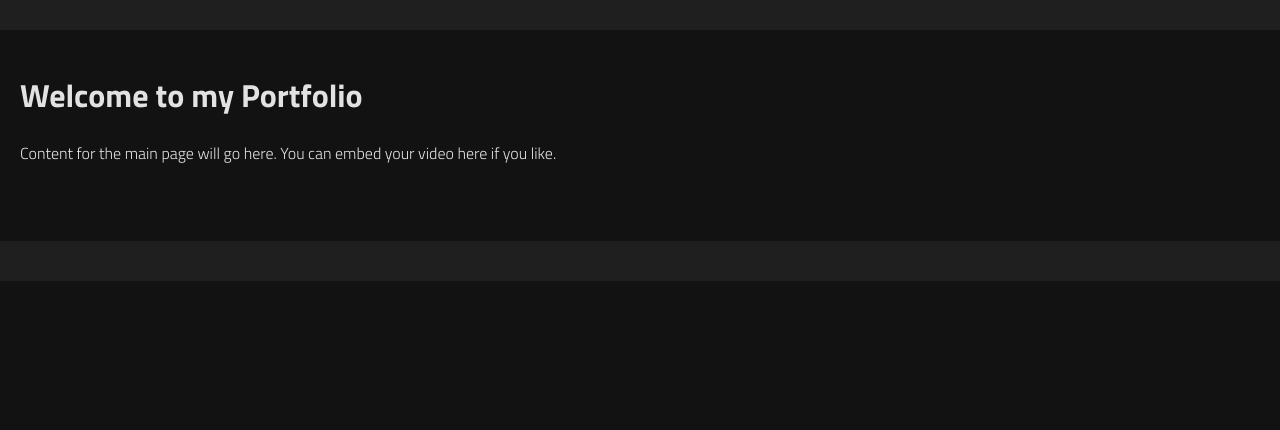
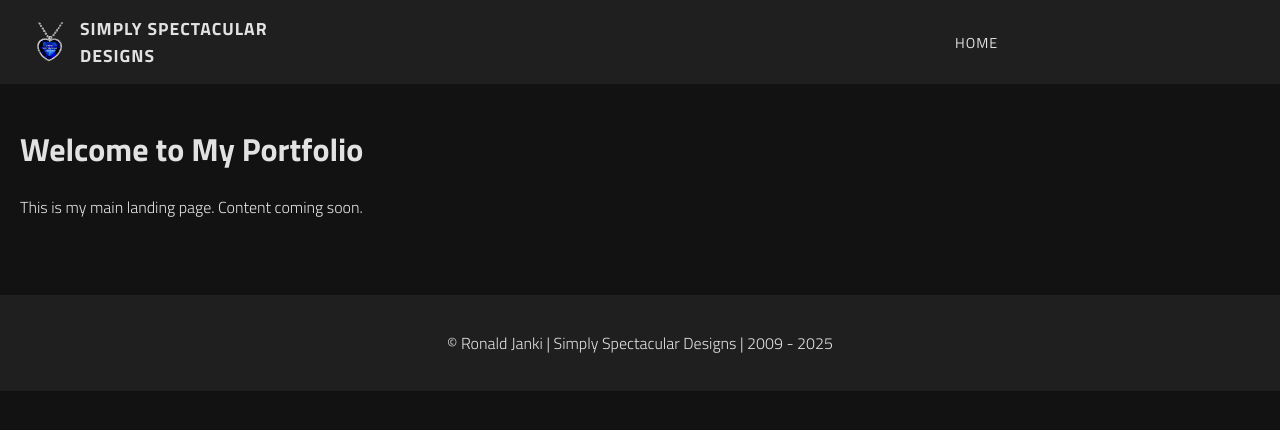
Before and after one commit to 50anira/50anira.github.io, a Flask app: template templates/index.html in a window 1280 px wide. Shown: the top 430 px of the page. Run offline with Flask 3, Linux system fonts and the light colour scheme; the template is opened without the code that fills it, so the values that code supplies are empty.

Commit message:
Update index and app.py

```diff
--- a/app.py
+++ b/app.py
@@ -12,35 +12,10 @@ CONSUMER_SECRET = os.getenv("SMUGMUG_API_SECRET")
 ACCESS_TOKEN = os.getenv("SMUGMUG_ACCESS_TOKEN")
 ACCESS_TOKEN_SECRET = os.getenv("SMUGMUG_ACCESS_TOKEN_SECRET")
 
-# --- Homepage Route (Your Key Finder) ---
+# --- Homepage Route (Simple Landing Page) ---
 @app.route('/')
 def home():
-    if not all([CONSUMER_KEY, CONSUMER_SECRET, ACCESS_TOKEN, ACCESS_TOKEN_SECRET]):
-        return "Server configuration error: Missing one or more API credentials in Environment Variables.", 500
-
-    oauth = OAuth1Session(
-        CONSUMER_KEY, client_secret=CONSUMER_SECRET,
-        resource_owner_key=ACCESS_TOKEN, resource_owner_secret=ACCESS_TOKEN_SECRET
-    )
-    try:
-        profile_response = oauth.get("https://api.smugmug.com/api/v2!authuser", headers={'Accept': 'application/json'})
-        profile_response.raise_for_status()
-        nickname = profile_response.json()['Response']['User']['NickName']
-
-        albums_url = f"https://api.smugmug.com/api/v2/user/{nickname}!albums?count=100"
-        albums_response = oauth.get(albums_url, headers={'Accept': 'application/json'})
-        albums_response.raise_for_status()
-
-        all_items = albums_response.json()['Response']['Album']
-
-        key_list_html = "<h1>Your SmugMug Keys</h1><ul>"
-        for item in all_items:
-            key_list_html += f"<li><b>{item['Title']}</b><br/>Album Key: {item.get('AlbumKey', 'N/A')}<br/>Node ID: {item.get('NodeID', 'N/A')}</li><br/>"
-        key_list_html += "</ul>"
-        return key_list_html
-    except Exception as e:
-        print(f"An error occurred: {e}")
-        return "Error fetching album keys."
+    return render_template('index.html')
 
 # --- Final Album Gallery Route ---
 @app.route('/album/<album_key>')
--- a/templates/index.html
+++ b/templates/index.html
@@ -7,12 +7,27 @@
 </head>
 <body>
 <header>
-  </header>
+  <div class="header-left">
+    <a href="/" class="brand-link">
+      <img id="logo" src="{{ url_for('static', filename='images/ssd-blue-pendant-300x300.png') }}" alt="My Website Logo">
+      <span class="brand-text">SIMPLY SPECTACULAR DESIGNS</span>
+    </a>
+  </div>
+  <div class="header-center"></div>
+  <div class="header-right">
+    <nav>
+      <ul>
+        <li><a href="/">HOME</a></li>
+      </ul>
+    </nav>
+  </div>
+</header>
 <main>
-  <h1>Welcome to my Portfolio</h1>
-  <p>Content for the main page will go here. You can embed your video here if you like.</p>
+  <h1>Welcome to My Portfolio</h1>
+  <p>This is my main landing page. Content coming soon.</p>
 </main>
 <footer>
-  </footer>
+  <p>&copy; Ronald Janki | Simply Spectacular Designs | 2009 - 2025</p>
+</footer>
 </body>
 </html>
```
